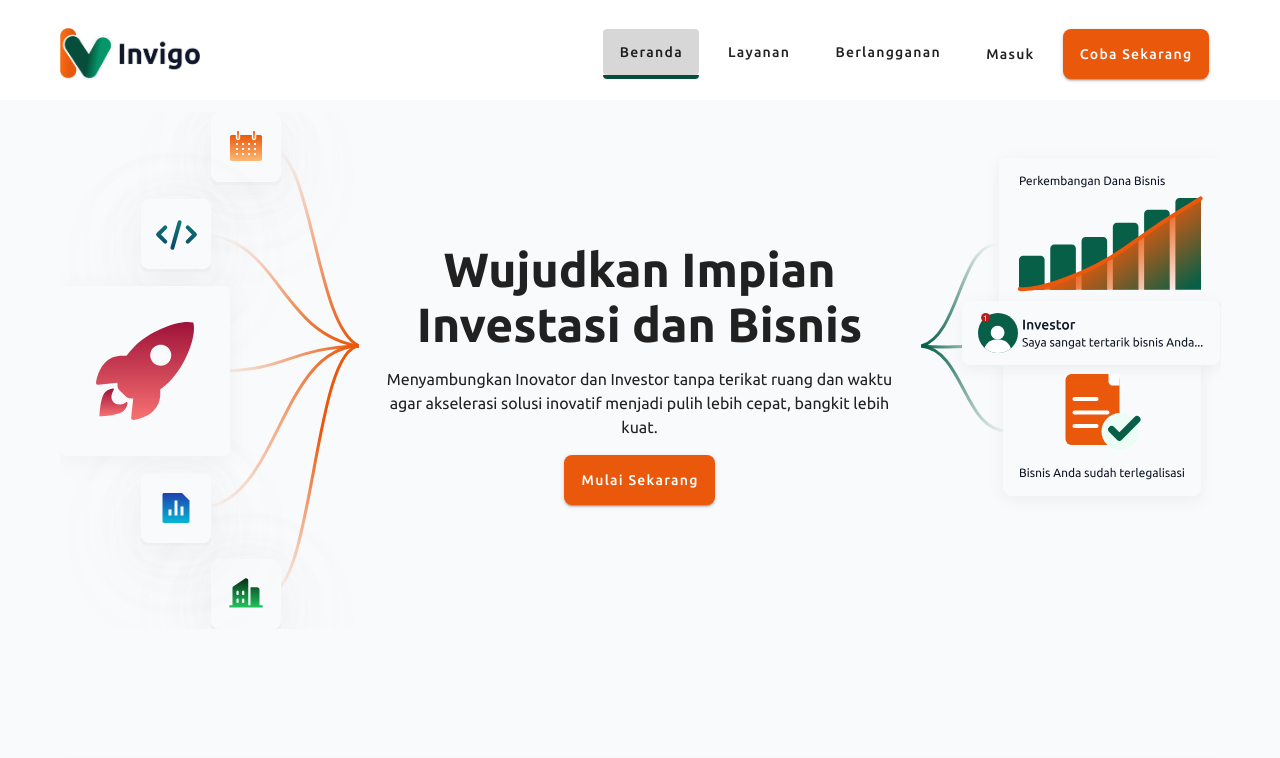
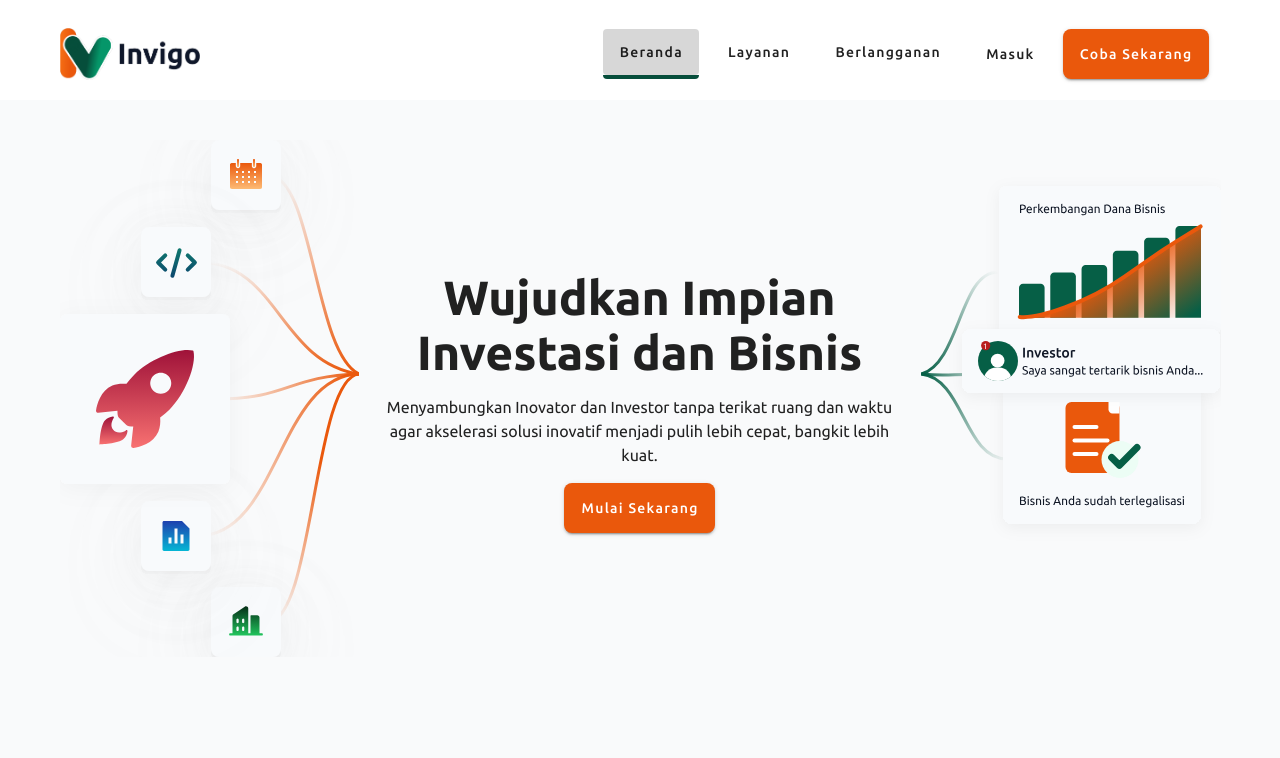
Before and after one commit to algavania/invigo-frontend, a Vue app: page / in a window 1280 px wide. Shown: the top 758 px of the page. Built offline with nearby package versions, Linux system fonts and the light colour scheme.

Commit message:
style: [SF] sticky navbar

```diff
--- a/src/App.vue
+++ b/src/App.vue
@@ -22,7 +22,7 @@
     </v-dialog>
 
     <NavBar />
-    <router-view></router-view>
+    <router-view class="pt-16 mt-16"></router-view>
     <FooterSection />
     <v-snackbar :color="color" v-model="snackbar" :timeout="timeout">
       {{ text }}
--- a/src/core/NavBar.vue
+++ b/src/core/NavBar.vue
@@ -1,6 +1,6 @@
 <template>
-  <nav class="pa-0" elevation="0">
-    <v-app-bar elevation="0" height="100" color="white" class="pt-1 pb-4">
+  <nav class="pa-0" elevation="0" style="z-index: 100 !important;">
+    <v-app-bar fixed elevation="0" height="100" color="white" class="pt-1 pb-4">
       <v-container>
         <div class="d-flex">
           <v-col style="position: relative;">
```
